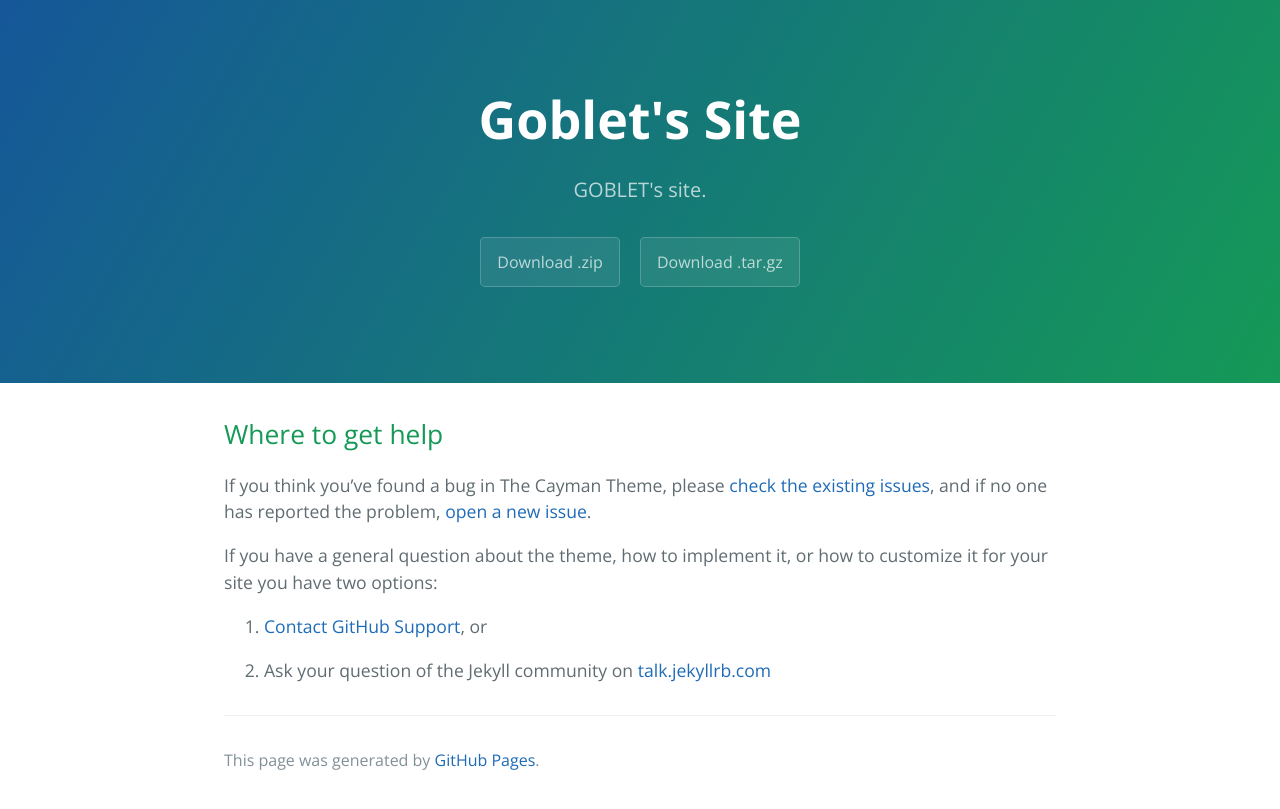
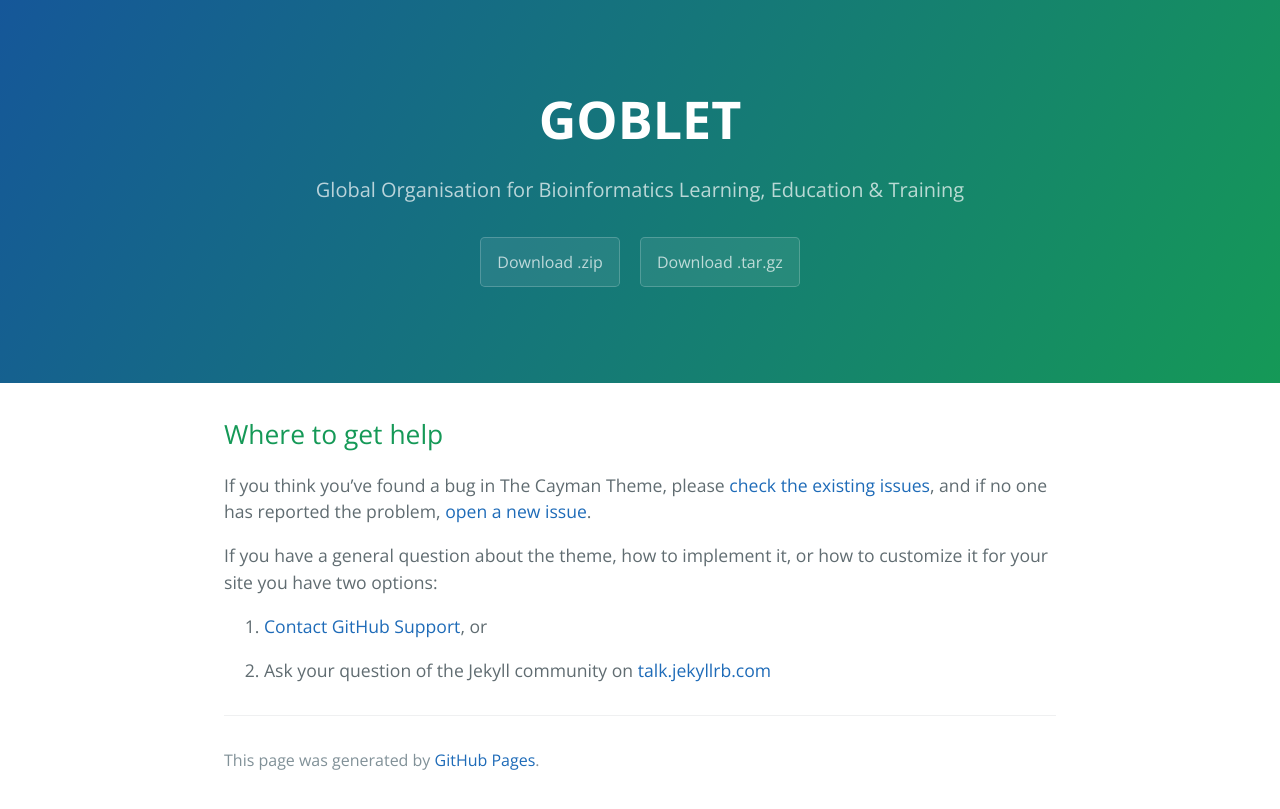
Before and after one commit to mygobletorg/mygobletorg.github.io, a Jekyll site: the page built from docs/SUPPORT.md, in a window 1280 px wide. Shown: the top 809 px of the page. Built offline with Jekyll 4.4.1, drawn with Linux system fonts in a browser that asks for light colours; our own code applies the rules of GitHub Pages for plain Markdown files.

Commit message:
Change title and description

```diff
--- a/_config.yml
+++ b/_config.yml
@@ -1,5 +1,5 @@
-title: Goblet's Site
-description: GOBLET's site.
+title: GOBLET
+description: Global Organisation for Bioinformatics Learning, Education & Training
 show_downloads: true
 theme: jekyll-theme-cayman
 url: mygobletorg.github.io
```
